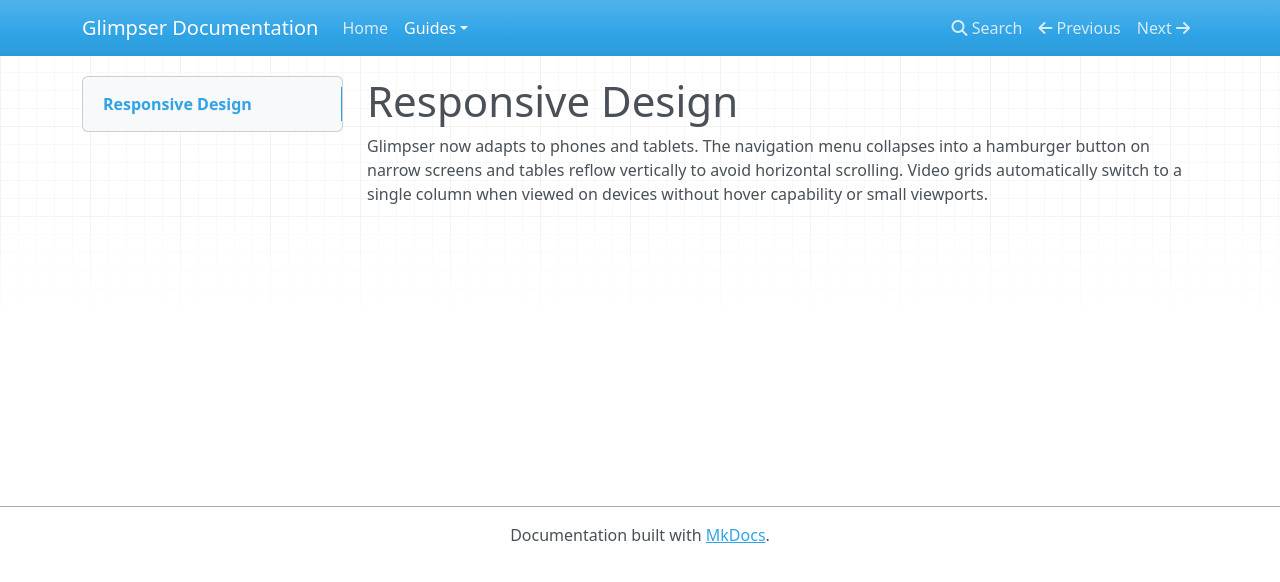
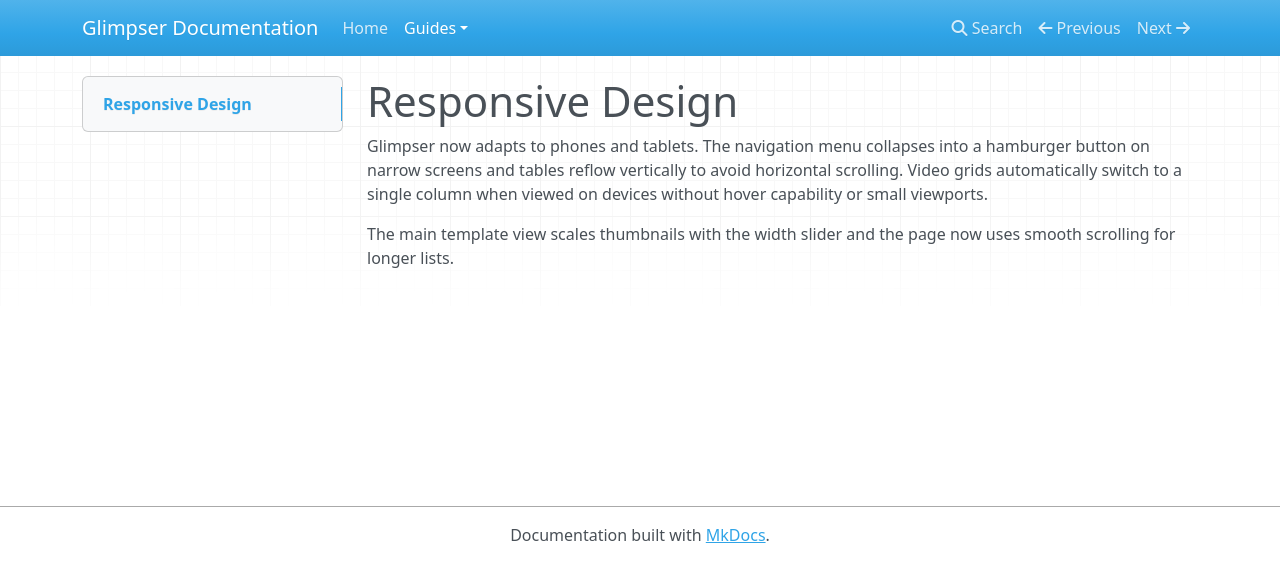
Before and after one commit to KristopherKubicki/glimpser, an MkDocs documentation site: the page built from docs/responsive_design.md, in a window 1280 px wide. Shown: the top 582 px of the page. Built offline with MkDocs 1.6.1, drawn with Linux system fonts in a browser that asks for light colours; nearby versions of some CDN libraries.

Commit message:
fix(ui): improve template grid

```diff
--- a/app/static/css/style.css
+++ b/app/static/css/style.css
@@ -3,6 +3,7 @@
 html {
     overflow-x: hidden;
     max-width: 100vw;
+    scroll-behavior: smooth;
 }
 
 /* Skip link for keyboard users */
@@ -251,7 +252,7 @@
     position: relative;
     border-radius: 5px;
     box-shadow: 0 2px 4px rgba(0,0,0,0.1);
-    width: 100%;
+    width: var(--grid-item-width, 360px);
     height: var(--grid-item-height, calc(var(--grid-item-width, 360px) * 0.5625));
 }
 
@@ -911,7 +912,7 @@
     font-size: var(--timestamp-font-size);
     font-variant: small-caps;
     text-shadow: 0 0 3px #000;
-    z-index: 5;
+    z-index: 6;
     pointer-events: none;
 }
 
--- a/docs/responsive_design.md
+++ b/docs/responsive_design.md
@@ -1,3 +1,5 @@
 # Responsive Design
 
 Glimpser now adapts to phones and tablets. The navigation menu collapses into a hamburger button on narrow screens and tables reflow vertically to avoid horizontal scrolling. Video grids automatically switch to a single column when viewed on devices without hover capability or small viewports.
+
+The main template view scales thumbnails with the width slider and the page now uses smooth scrolling for longer lists.
```
